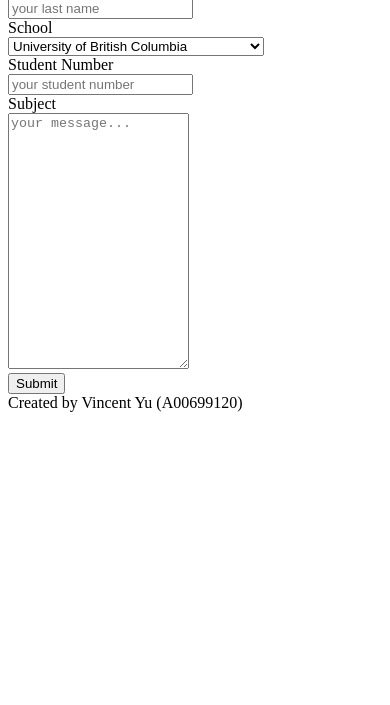
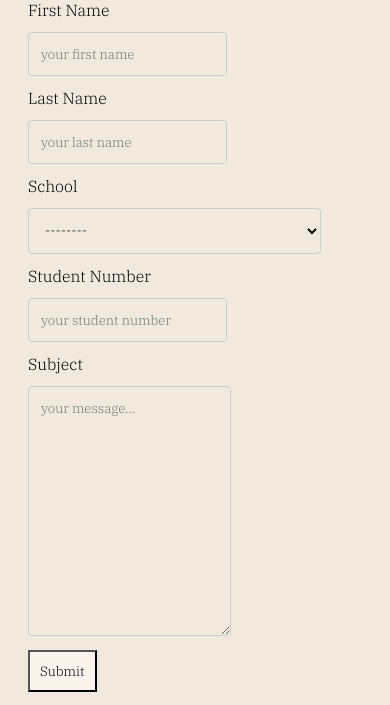
Before and after one commit to yuvincen/Lab_W14, a plain HTML site: page index.html in a window 390 px wide. Shown: the part 139-844 px from the top of the page. Drawn offline with Linux system fonts and the light colour scheme.

Commit message:
Fixing index.html and adding in styling for form

```diff
--- a/index.html
+++ b/index.html
@@ -6,62 +6,64 @@
     <meta name="viewport" content="width=device-width, initial-scale=1.0">
     <link rel="preconnect" href="https://fonts.gstatic.com">
     <link href="https://fonts.googleapis.com/css2?family=IBM+Plex+Serif:wght@300&display=swap" rel="stylesheet">
+    <link rel="stylesheet" href="styles.css" type="text/css">
     <title>Form Services</title>
 </head>
 <body>
     <h1>E-Mail Form Submission</h1>
     <div class="container">
         <div class="content">
-            <form method="POST" action="https://simple-form.com/vincent.yu618@gmail.com">
-                <div class="row">
-                    <div class="col-1">
+            <form method="POST" action="https://simple-form.com/your-email-here">
+                <div class="firstname">
+                    <div class="label">
                         <label for="fname">First Name</label>
                     </div>
-                    <div class="col-2">
+                    <div class="text">
                         <input type="text" id="fname" name="firstname" placeholder="your first name">
                     </div>
                 </div>
-                <div class="row">
-                    <div class="col-1">
+                <div class="lastname">
+                    <div class="label">
                         <label for="lname">Last Name</label>
                     </div>
-                    <div class="col-2">
+                    <div class="text">
                         <input type="text" id="lname" name="firstname" placeholder="your last name">
                     </div>
                 </div>
-                <div class="row">
-                    <div class="col-1">
+                <div class="school_name">
+                    <div class="label">
                         <label for="school">School</label>
                     </div>
-                    <div class="col-2">
+                    <div class="text">
                         <select id="school"  name="school">
+                            <option value="none">--------</option>
                             <option value="university of british columbia">University of British Columbia</option>
                             <option value="simon fraser university">Simon Fraser University</option>
                             <option value="capilano university">Capilano University</option>
                             <option value="bcit">British Columbia Institute of Technology</option>
+                            <option value="emily carr university of art + design">Emily Carr University of Art + Design</option>
                         </select>
                     </div>
-                <div class="row">
-                    <div class="col-1">
+                <div class="studentnumber">
+                    <div class="label">
                         <label for="studentnum">Student Number</label>
                     </div>
-                    <div class="col-2">
+                    <div class="text">
                         <input type="text" id="studentnum" name="studentnumber" placeholder="your student number">
                     </div>
-                <div class="row">
-                    <div class="col-1">
+                <div class="subject">
+                    <div class="label">
                         <label id="subject">Subject</label>
                     </div>
-                    <div class="col-2">
+                    <div class="text">
                         <textarea id="subject" name="subject" placeholder="your message..." style="height: 250px"></textarea>
                     </div>
                 </div>
-                <div class="row">
+                <div class="submit">
                     <input type="submit" value="Submit">
                 </div>
             </form>
         </div>
-        <div class="footer">Created by Vincent Yu (A00699120)</div>
     </div>
 </body>
 </html>
--- /dev/null
+++ b/styles.css
@@ -0,0 +1,107 @@
+* {
+    font-family: 'IBM Plex Serif', serif;
+    background-color: #f2e9de;
+    box-sizing: border-box;
+}
+
+input[type=text], select, textarea {
+    width: 100%;
+    padding: 12px;
+    border: 1px solid #ccc;
+    border-radius: 4px;
+    resize: vertical;
+    width: 50rem;
+}
+
+label {
+    padding: 12px 12px 12px 0;
+    display: inline-block;
+}
+
+input[type=submit] {
+    background-color: #faf4ed;
+    color: black;
+    padding: 10px 10px;
+    cursor: pointer;
+    float: inherit;
+    margin-top: 10px;
+    margin-bottom: 10px;
+}
+
+input[type=submit]:hover {
+    background-color: #d3d3d3;
+}
+
+.container {
+    display: grid;
+    grid-template-rows: 5rem 2fr 5rem;
+    grid-template-rows: 20px 1fr;
+    grid-template-columns: 50rem 1fr;
+    grid-template-areas:
+    'content content content'
+    'footer footer footer';
+    height: auto;
+    width: auto;
+}
+
+h1 {
+    padding-left: 20px;
+}
+
+.content {
+    grid-area: content;
+    padding-left: 20px;
+}
+
+@media screen and (max-width: 600px) {
+    input[type=text], select, textarea {
+        width: 100%;
+        padding: 12px;
+        border: 1px solid #ccc;
+        border-radius: 4px;
+
+        width: auto;
+        height: auto;
+    }
+
+    label {
+        padding: 12px 12px 12px 0;
+        display: inline-block;
+    }
+
+    input[type=submit] {
+        background-color: #faf4ed;
+        color: black;
+        padding: 10px 10px;
+        cursor: pointer;
+        float: inherit;
+        margin-top: 10px;
+        margin-bottom: 10px;
+    }
+
+    input[type=submit]:hover {
+        background-color: #d3d3d3;
+    }
+
+    .container {
+        display: grid;
+        grid-template-rows: 5rem 2fr 5rem;
+        grid-template-rows: 20px 1fr;
+        grid-template-columns: 50rem 1fr;
+        grid-template-areas:
+        'content content content';
+        height: auto;
+        width: auto;
+    }
+
+    h1 {
+        padding-left: 20px;
+    }
+
+    .content {
+        grid-area: content;
+        padding-left: 20px;
+        height: 30%;
+        width: 30%;
+    }
+}
```
